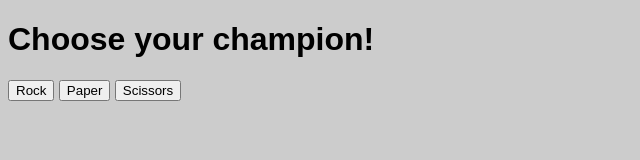
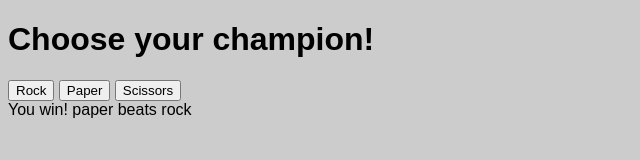
Before and after one commit to jsnhu/js-rock-paper-scissors, a plain HTML site: page index.html in a window 1280 px wide. Both pictures are taken after a click on the button "Paper". Shown: the whole page, without its empty margins (0-640 px from the left). Drawn offline with Linux system fonts and the light colour scheme.

Commit message:
print round result to div

```diff
--- a/index.html
+++ b/index.html
@@ -15,6 +15,10 @@
         <button>Scissors</button>
     </div>
 
+    <div class="output-result">
+
+    </div>
+
 
 
 
--- a/script.js
+++ b/script.js
@@ -29,9 +29,12 @@ function getComputerChoice() {
 }
 
 function playRound(playerSelection, computerSelection) {
+    const resultDiv = document.querySelector('.output-result');
     if (playerSelection == computerSelection) {
-        console.log('TIE! Play again!');
-        return playRound(getPlayerChoice(), getComputerChoice());
+        // console.log('TIE! Play again!');
+        resultDiv.textContent = 'TIE! Play again!';
+        return;
+        // return playRound(getPlayerChoice(), getComputerChoice());
     } else {
 
         let hasPlayerWon;
@@ -49,7 +52,10 @@ function playRound(playerSelection, computerSelection) {
             default:
                 hasPlayerWon = false;
         }
-        console.log(createStringForResult(hasPlayerWon, playerSelection, computerSelection));
+
+
+        resultDiv.textContent = createStringForResult(hasPlayerWon, playerSelection, computerSelection);
+        // console.log(createStringForResult(hasPlayerWon, playerSelection, computerSelection));
         return hasPlayerWon;
     }
 
```
